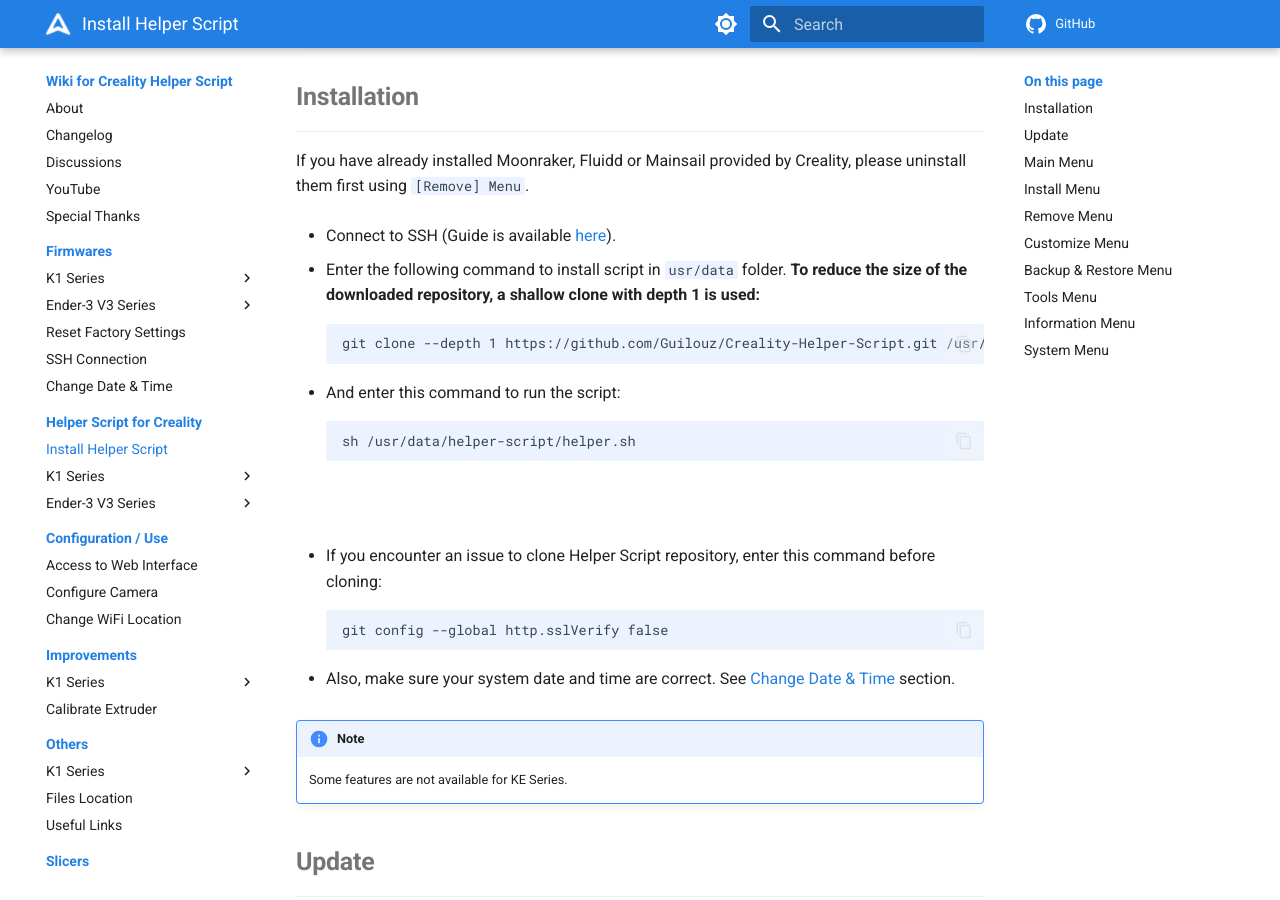
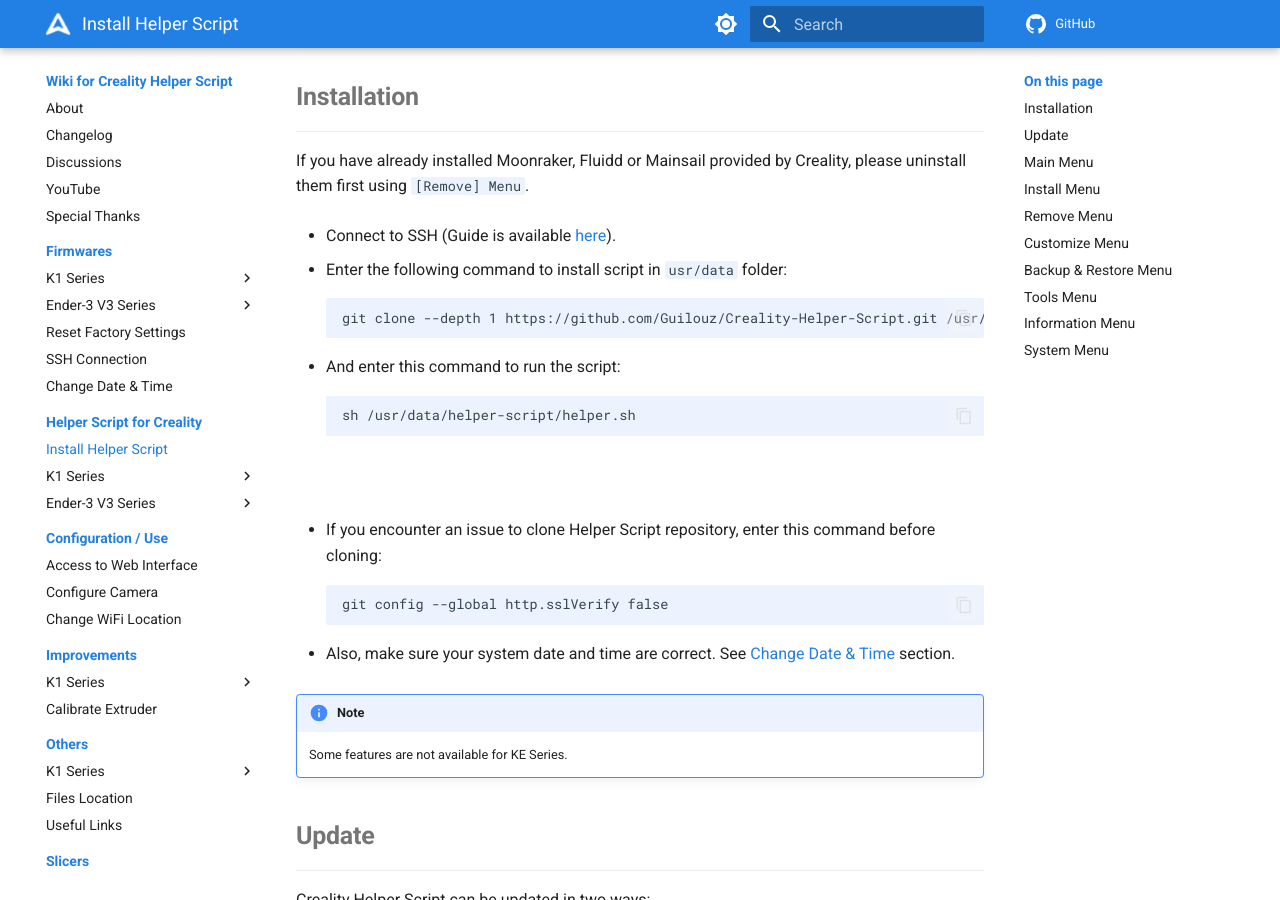
Before and after one commit to Guilouz/Creality-Helper-Script-Wiki, an MkDocs documentation site: the page built from docs/helper-script/helper-script-installation.md, in a window 1280 px wide and 900 px high, scrolled down 544 px. Built offline with MkDocs 1.6.1 and Material for MkDocs 9.7.7, drawn with Linux system fonts in a browser that asks for light colours; comment, search, counter and statistics services are not loaded.

Commit message:
Update helper-script-installation.md

````diff
--- a/docs/helper-script/helper-script-installation.md
+++ b/docs/helper-script/helper-script-installation.md
@@ -20,7 +20,7 @@
 
 - Connect to SSH (Guide is available <a href="../../firmwares/ssh-connection">here</a>).
 
-- Enter the following command to install script in `usr/data` folder. **To reduce the size of the downloaded repository, a shallow clone with depth 1 is used:**
+- Enter the following command to install script in `usr/data` folder:
 
     ```
     git clone --depth 1 https://github.com/Guilouz/Creality-Helper-Script.git /usr/data/helper-script
````
